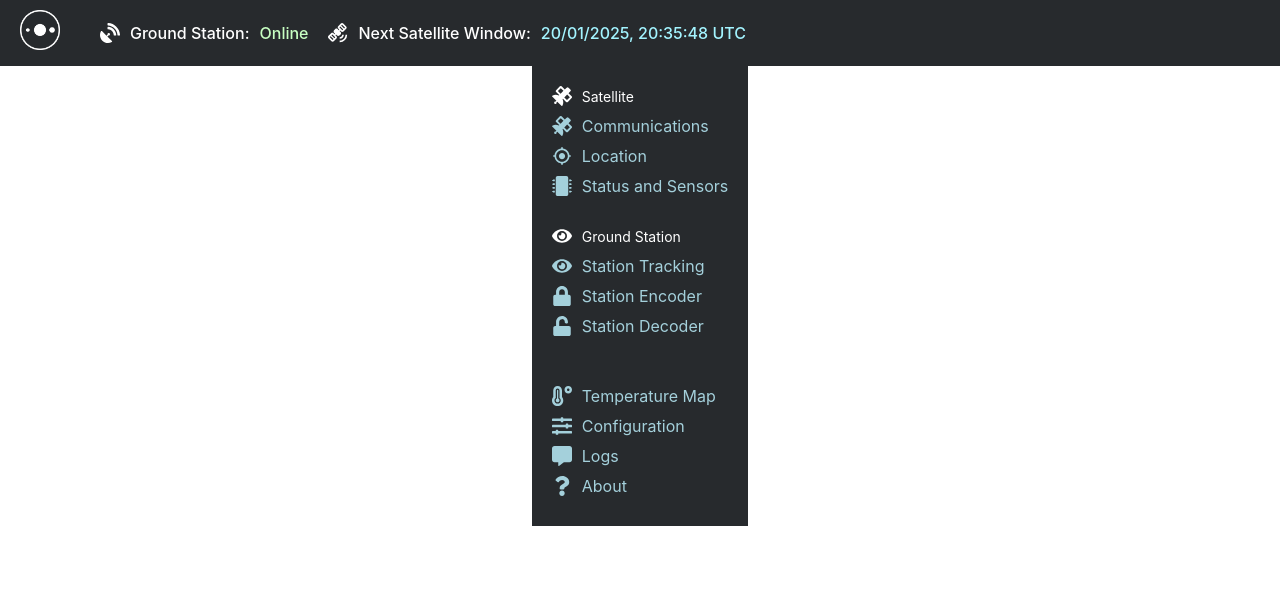
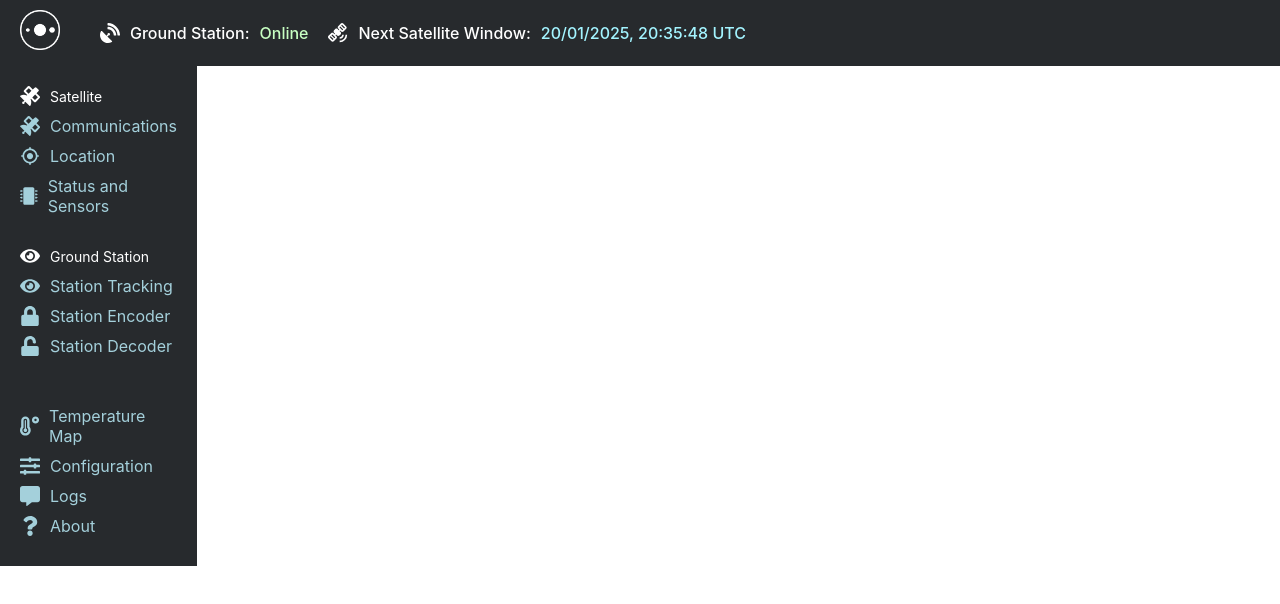
Before and after one commit to AlvaroRGZ/Fomalhaut-Frontend, a React (Vite) app: page /temperaturemap in a window 1280 px wide. Shown: the top 604 px of the page. Built offline with nearby package versions, Linux system fonts and the light colour scheme.

Commit message:
Now side panel has fixed position

```diff
--- a/src/App.css
+++ b/src/App.css
@@ -4,3 +4,7 @@
   flex-direction: row;
   justify-content: center;
 }
+
+.App-body {
+    width: 100%;
+}
--- a/src/App.tsx
+++ b/src/App.tsx
@@ -10,9 +10,11 @@ function App() {
       <TopPanel />
       <div className="App">
         <SidePanel />
-        <Routes>
-          <Route path="/" element={<Home />} />
-        </Routes>
+        <div className="App-body">
+          <Routes>
+            <Route path="/" element={<Home />} />
+          </Routes>
+        </div>
       </div>
     </BrowserRouter>
   );
```
